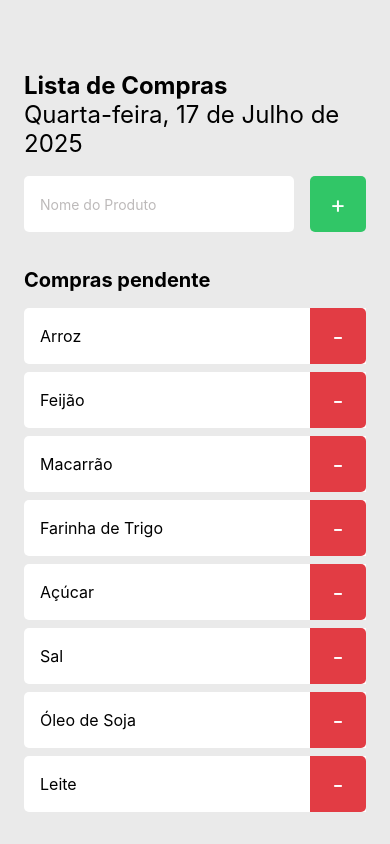
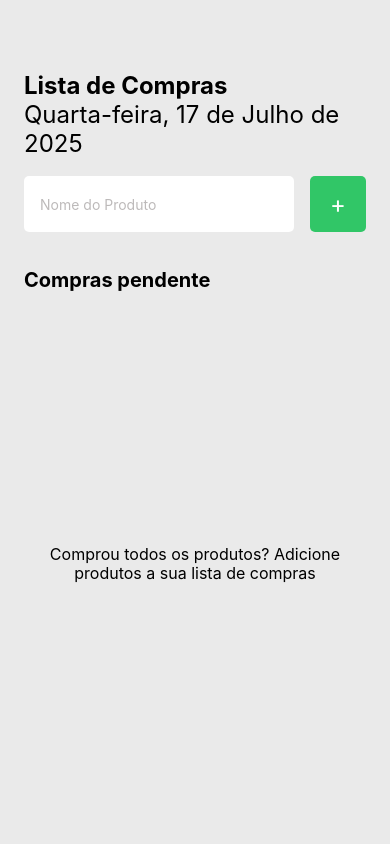
Before and after one commit to Luiz-F37/Desenvolvimento, a React Native app in the folder fundamentos/: screen / in a window 390 px wide. Built offline with nearby package versions, Linux system fonts and the light colour scheme.

Commit message:
NewCommit

```diff
--- a/fundamentos/App.tsx
+++ b/fundamentos/App.tsx
@@ -1,5 +1,4 @@
-import { Fragment } from 'react';
-import { StatusBar, StyleSheet, Text, View } from 'react-native';
+import { StatusBar} from 'react-native';
 import {Home} from './src/screens/Home';
 
 export default function App() {
--- a/fundamentos/src/screens/Home/index.tsx
+++ b/fundamentos/src/screens/Home/index.tsx
@@ -1,67 +1,30 @@
-import {Alert, FlatList, ScrollView, StyleSheet, Text, TextInput, TouchableOpacity, View} from "react-native"
-
+import {FlatList, ScrollView, StyleSheet, Text, TextInput, TouchableOpacity, View} from "react-native"
 import { Product } from "../../components/Product";
-
+import { Alert } from "react-native";
 import { styles } from "./styles";
+import { useState } from "react";
 
 export  function Home(){
-    const products = [
-        "Arroz",
-        "Feijão",
-        "Macarrão",
-        "Farinha de Trigo",
-        "Açúcar",
-        "Sal",
-        "Óleo de Soja",
-        "Leite",
-        "Ovos",
-        "Pão",
-        "Café",
-        "Chá",
-        "Manteiga",
-        "Queijo",
-        "Presunto",
-        "Frango",
-        "Carne Bovina",
-        "Peixe",
-        "Frutas",
-        "Legumes",
-        "Verduras",
-        "Batata",
-        "Cebola",
-        "Alho",
-        "Tomate",
-        "Cenoura",
-        "Banana",
-        "Maçã",
-        "Laranja",
-        "Uva",
-        "Refrigerante",
-        "Suco",
-        "Água Mineral",
-        "Biscoitos",
-        "Cereais",
-        "Molho de Tomate",
-        "Condimentos",
-        "Iogurte",
-        "Sorvete",
-        "Chocolate"
-      ];
+    const [productName, setProductName] = useState(""); // 'usestate()' Controla o estado da variavel
+    const [products, setProducts] = useState<string[]>([])
+
     function handleAddProduct(){
-        if (products.includes("Arroz")){
-        Alert.alert("Remover", "Já existe um produto na lista com esse nome.");
+        if (products.includes(productName)){
+        Alert.alert("Produto já cadastrado", "Já existe um produto na lista com esse nome");
         }
+
+        setProducts([... products, productName])
     }
 
     function handleProductRemove(name : string){
-        console.log("Remover", `deseja remover o produto ${name}`, [
+        Alert.alert("Remover", `deseja remover o produto ${name}?`, [
             {
                 text: 'Sim',
-                onPress: () => Alert.alert("Deletado")
+                onPress: () => setProducts(products.filter(product => product !== name))
             },
             {
                 text: 'Não',
-                styles: 'cancel'
+                style: 'cancel'
             }
         ]);
     }
@@ -76,6 +39,8 @@ export  function Home(){
              placeholder= "Nome do Produto"
              placeholderTextColor= "#BDBABA"
              keyboardType="default"
+             onChangeText={setProductName}
+             value={productName}
              />
 
              <TouchableOpacity style={styles.button} onPress={handleAddProduct}>
```
Also changed, not shown: fundamentos/src/screens/Home/styles.tsx (line endings or trailing spaces).
